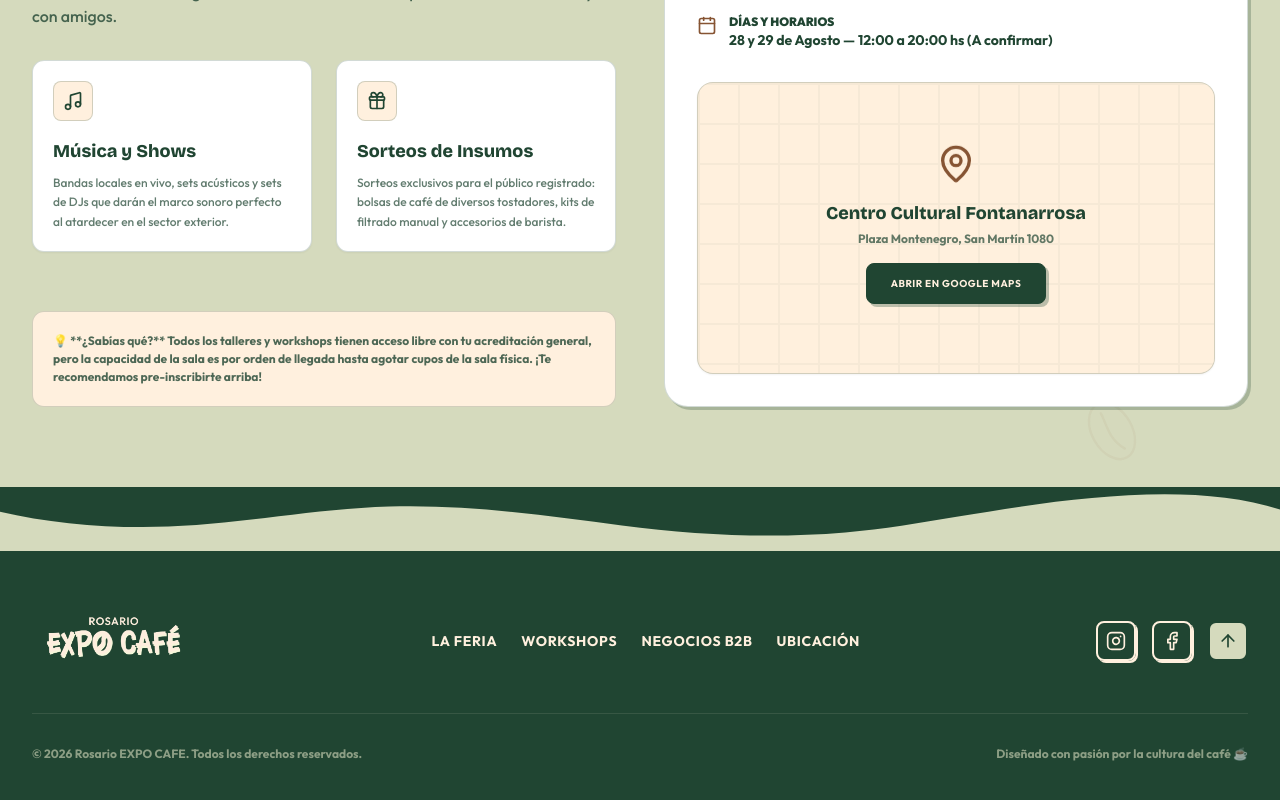
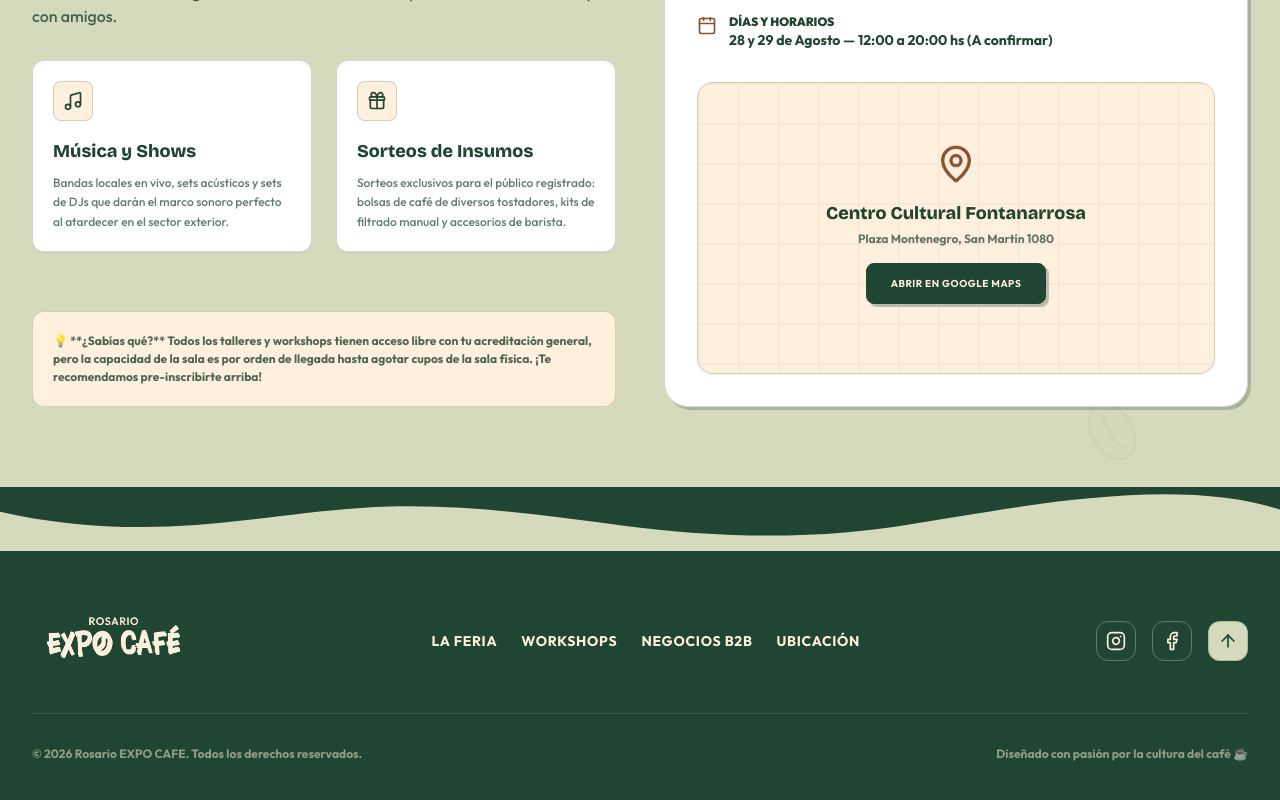
Before and after one commit to matiasgironelli-agenciagod/RosarioExpoCafe, a React (Vite) app: page / in a window 1280 px wide. Shown: the part 4844-5644 px from the top of the page. Built offline with nearby package versions, Linux system fonts and the light colour scheme; no server answers; the database is empty.

Commit message:
style: soften mobile menu and footer icons

```diff
--- a/src/components/Footer.jsx
+++ b/src/components/Footer.jsx
@@ -35,7 +35,7 @@ export default function Footer() {
               target="_blank"
               rel="noreferrer noopener"
               aria-label="Instagram"
-              className="flex h-10 w-10 items-center justify-center rounded-lg border-2 border-brand-cream bg-transparent hover:bg-brand-green-light hover:text-brand-green-dark hover:border-brand-green-light transition-all shadow-[2px_2px_0px_#fff0de] hover:translate-x-[1px] hover:translate-y-[1px] hover:shadow-none text-brand-cream"
+              className="flex h-10 w-10 items-center justify-center rounded-xl border border-brand-cream/30 bg-transparent hover:bg-brand-cream hover:text-brand-green-dark transition-all text-brand-cream shadow-sm"
             >
               <svg xmlns="http://www.w3.org/2000/svg" width="20" height="20" viewBox="0 0 24 24" fill="none" stroke="currentColor" strokeWidth="2" strokeLinecap="round" strokeLinejoin="round" className="lucide lucide-instagram"><rect width="20" height="20" x="2" y="2" rx="5" ry="5"/><path d="M16 11.37A4 4 0 1 1 12.63 8 4 4 0 0 1 16 11.37z"/><line x1="17.5" x2="17.51" y1="6.5" y2="6.5"/></svg>
             </a>
@@ -44,14 +44,14 @@ export default function Footer() {
               target="_blank"
               rel="noreferrer noopener"
               aria-label="Facebook"
-              className="flex h-10 w-10 items-center justify-center rounded-lg border-2 border-brand-cream bg-transparent hover:bg-brand-green-light hover:text-brand-green-dark hover:border-brand-green-light transition-all shadow-[2px_2px_0px_#fff0de] hover:translate-x-[1px] hover:translate-y-[1px] hover:shadow-none text-brand-cream"
+              className="flex h-10 w-10 items-center justify-center rounded-xl border border-brand-cream/30 bg-transparent hover:bg-brand-cream hover:text-brand-green-dark transition-all text-brand-cream shadow-sm"
             >
               <svg xmlns="http://www.w3.org/2000/svg" width="20" height="20" viewBox="0 0 24 24" fill="none" stroke="currentColor" strokeWidth="2" strokeLinecap="round" strokeLinejoin="round" className="lucide lucide-facebook"><path d="M18 2h-3a5 5 0 0 0-5 5v3H7v4h3v8h4v-8h3l1-4h-4V7a1 1 0 0 1 1-1h3z"/></svg>
             </a>
             <button
               onClick={scrollToTop}
               aria-label="Volver arriba"
-              className="flex h-10 w-10 items-center justify-center rounded-lg border-2 border-brand-green-dark bg-brand-green-light text-brand-green-dark hover:bg-brand-cream hover:text-brand-green-dark transition-all shadow-[2px_2px_0px_#204532] hover:translate-x-[1px] hover:translate-y-[1px] hover:shadow-none"
+              className="flex h-10 w-10 items-center justify-center rounded-xl border border-brand-green-dark/20 bg-brand-green-light text-brand-green-dark hover:bg-brand-cream hover:text-brand-green-dark transition-all shadow-sm"
             >
               <ArrowUp className="h-5 w-5" />
             </button>
--- a/src/components/Navbar.jsx
+++ b/src/components/Navbar.jsx
@@ -54,7 +54,7 @@ export default function Navbar() {
           <div className="flex md:hidden">
             <button
               onClick={() => setIsOpen(!isOpen)}
-              className="inline-flex items-center justify-center p-2 rounded-md border-2 border-brand-green-dark bg-brand-green-light text-brand-green-dark shadow-brutal-sm hover:translate-x-[1px] hover:translate-y-[1px] hover:shadow-none transition-all"
+              className="inline-flex items-center justify-center p-2 rounded-xl border border-brand-green-dark/15 bg-white text-brand-green-dark shadow-sm hover:shadow transition-all"
             >
               {isOpen ? <X className="h-6 w-6" /> : <Menu className="h-6 w-6" />}
             </button>
@@ -64,13 +64,13 @@ export default function Navbar() {
 
       {/* Mobile Navigation Drawer */}
       {isOpen && (
-        <div className="md:hidden border-t-2 border-brand-green-dark bg-brand-cream px-4 pt-2 pb-6 space-y-3">
+        <div className="md:hidden border-t border-brand-green-dark/10 bg-brand-cream/98 px-4 pt-4 pb-6 space-y-3 shadow-md">
           {navLinks.map((link) => (
             <a
               key={link.name}
               href={link.href}
               onClick={() => setIsOpen(false)}
-              className="block rounded-lg border-2 border-brand-green-dark bg-white px-4 py-3 text-base font-bold uppercase tracking-wider text-brand-green-dark shadow-brutal-sm"
+              className="block rounded-xl border border-brand-green-dark/10 bg-white px-4 py-3.5 text-sm font-bold uppercase tracking-wider text-brand-green-dark shadow-sm"
             >
               {link.name}
             </a>
@@ -78,7 +78,7 @@ export default function Navbar() {
           <a
             href="#registro"
             onClick={() => setIsOpen(false)}
-            className="block text-center neo-brutal-btn-dark py-3 rounded-lg"
+            className="block text-center neo-brutal-btn-dark py-3.5 rounded-xl text-xs"
           >
             Registrarme gratis
           </a>
```
